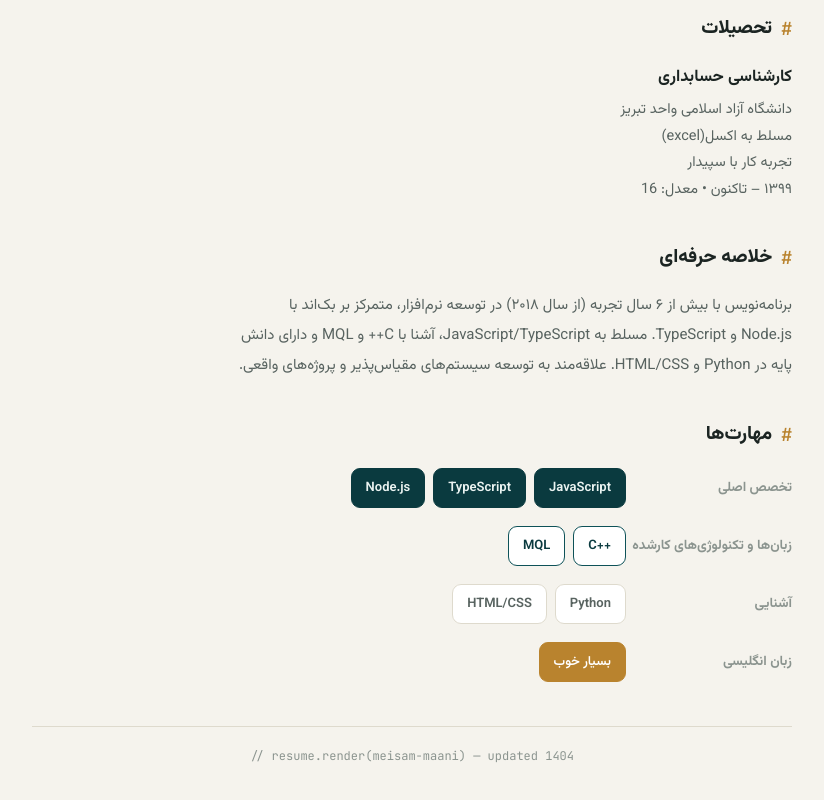
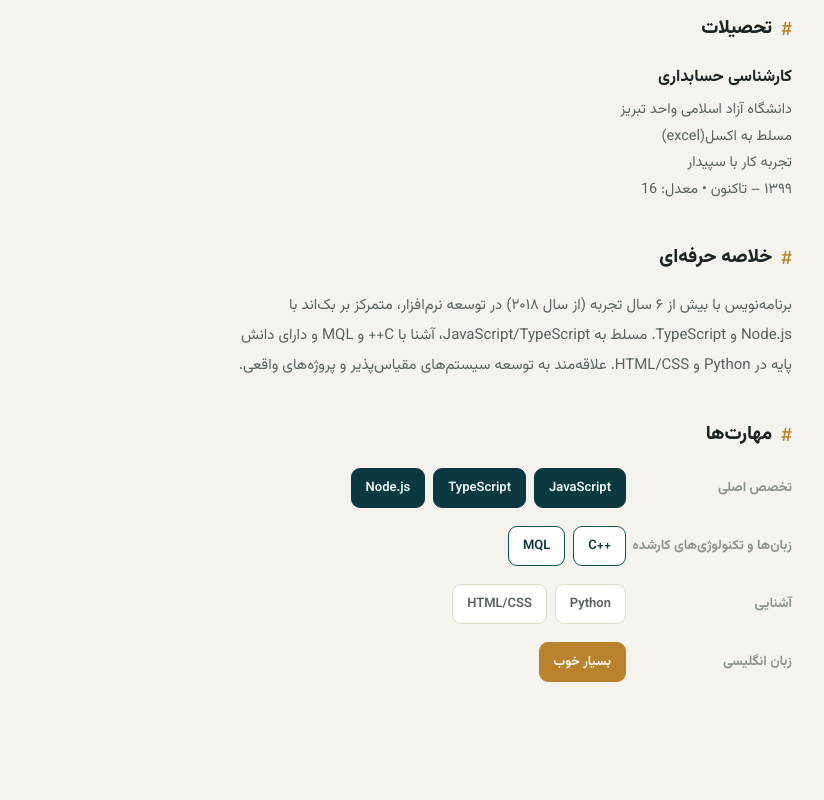
Before and after one commit to maanimeisam/maanimeisam.github.io, a plain HTML site: page index.html in a window 1280 px wide. Shown: the part 692-1492 px from the top of the page, without its empty margins (228-1052 px from the left). Drawn offline with Linux system fonts and the light colour scheme.

Commit message:
Update index.html

```diff
--- a/index.html
+++ b/index.html
@@ -775,7 +775,7 @@
         </div>
       </section>
 
-      <div class="foot-line">// resume.render(meisam-maani) — updated 1404</div>
+      <!-- <div class="foot-line">// resume.render(meisam-maani) — updated 1405</div> -->
     </div>
   </body>
 </html>
```
